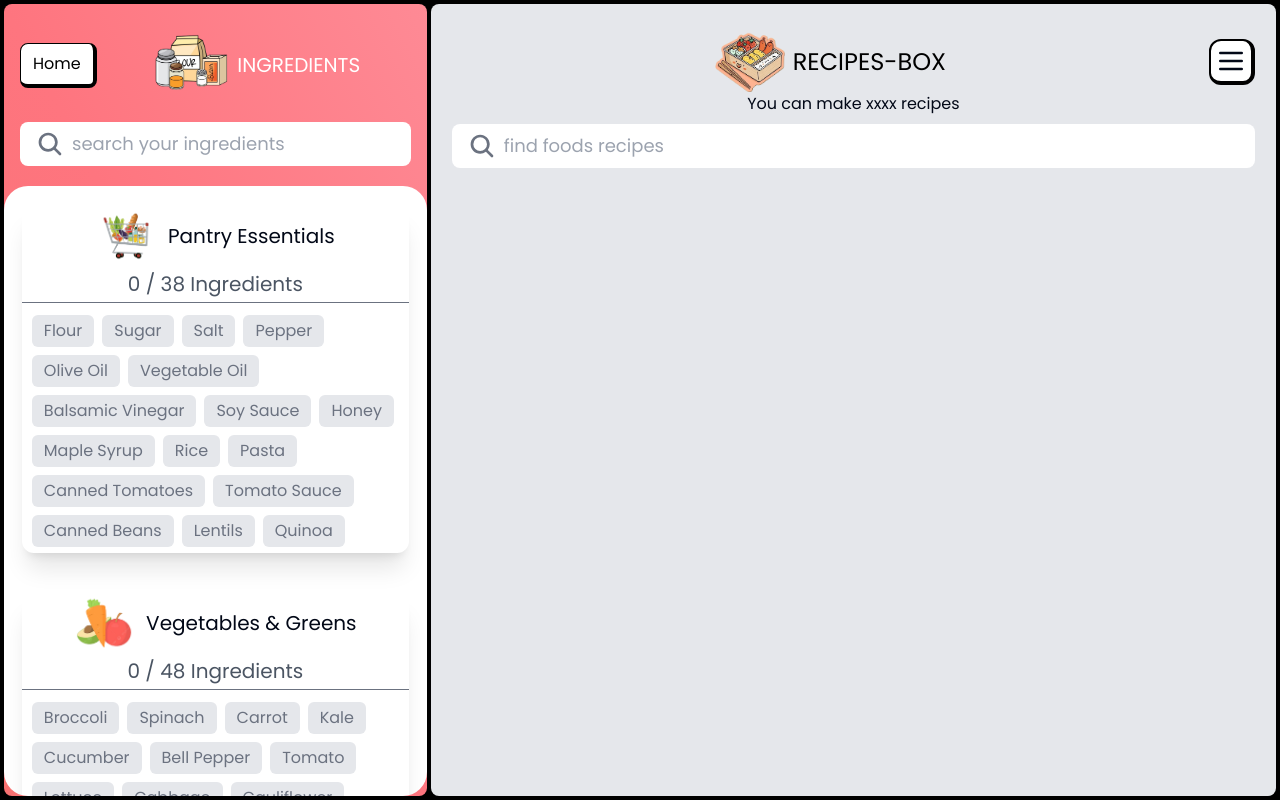
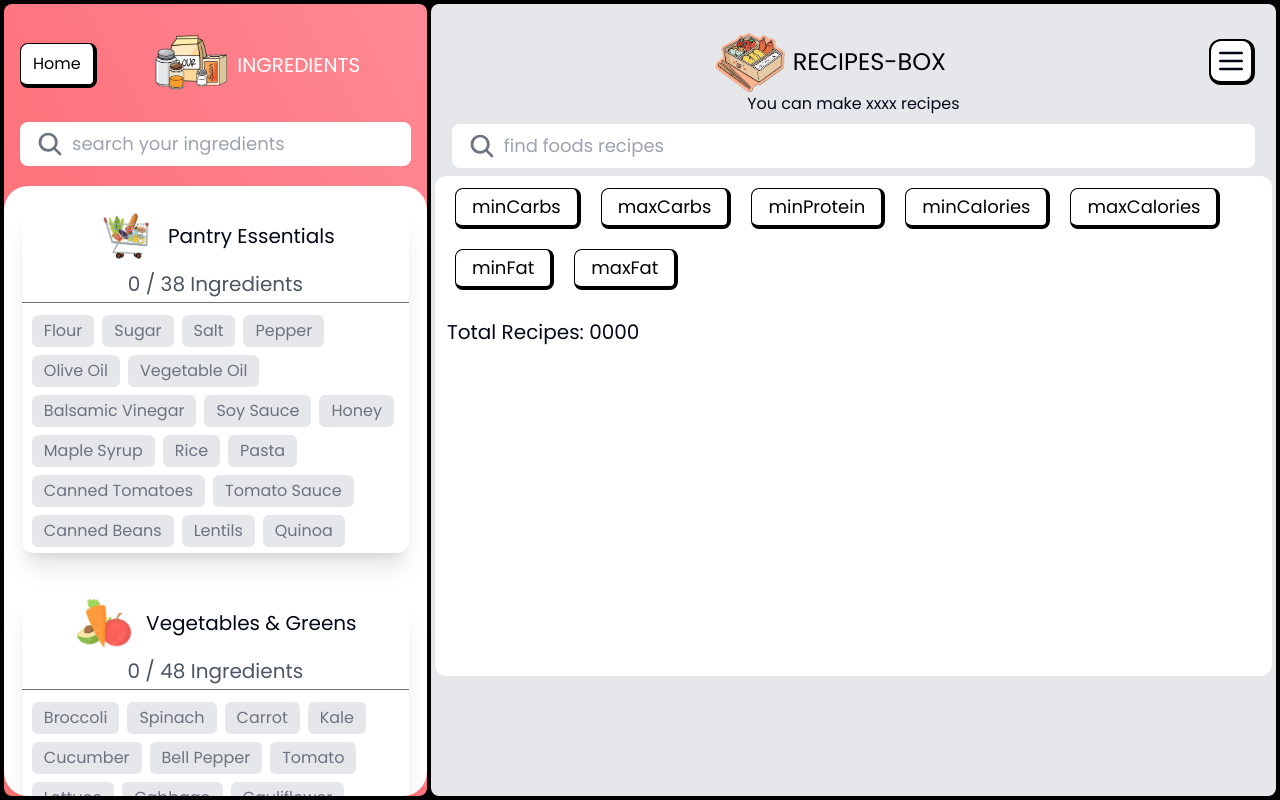
Before and after one commit to lyyhourr/recipe-box, a Next.js app: page /cook in a window 1280 px wide. Built offline with nearby package versions, Linux system fonts and the light colour scheme.

Commit message:
updated recipes page

```diff
--- a/components/Button.tsx
+++ b/components/Button.tsx
@@ -4,7 +4,7 @@ import { FaArrowRight } from "react-icons/fa6";
 
 type ButtonPropsTypes = {
   children: React.ReactNode;
-  size?: "sm" | "md" | "lg" | "xl";
+  size?: "xs" | "sm" | "md" | "lg" | "xl";
   bgColor?: "gradient-blue" | "white";
   radius?: "sm" | "md" | "lg" | "xl" | "full";
   showArrow?: boolean;
@@ -13,6 +13,7 @@ type ButtonPropsTypes = {
   uppercase?: boolean;
   className?: string;
   onClick?: () => void;
+
 };
 
 export default function Button(props: ButtonPropsTypes) {
@@ -27,6 +28,8 @@ export default function Button(props: ButtonPropsTypes) {
           "rounded-lg": props.radius === "lg",
           "rounded-xl": props.radius === "xl",
           "rounded-full": props.radius === "full",
+          "p-1 sm:p-2 lg:px-4 lg:py-1 text-sm sm:text-lg gap-1":
+            props.size === "xs",
           "p-1 sm:p-2 lg:px-3 lg:py-2 text-base sm:text-lg lg:text-xl gap-1":
             props.size === "sm",
           "px-2 py-1 sm:px-4 sm:py-2 lg:px-4 lg:py-3 text-xl lg:text-2xl gap-1 lg:gap-2":
--- a/components/PopularRecipe.tsx
+++ b/components/PopularRecipe.tsx
@@ -42,7 +42,7 @@ const PopularFoods = [{
 
 export default function PopularRecipe() {
 
-    const [slides,setSlides] = useState(1)
+    const [slides, setSlides] = useState(1)
 
     const setSlidesPerview = () => {
         setSlides(
@@ -61,7 +61,7 @@ export default function PopularRecipe() {
 
     return (
         <Swiper
-        modules={[Navigation,Autoplay]}
+            modules={[Navigation, Autoplay]}
             navigation
             autoplay
             loop
@@ -70,15 +70,18 @@ export default function PopularRecipe() {
             className="w-[80%]">
             {
                 PopularFoods.map(food => (
-                    <SwiperSlide  key={food.img} className='flex items-center justify-center py-3'>
+                    <SwiperSlide key={food.img} className='flex items-center justify-center py-3'>
                         <div className='border-2 border-black rounded-lg border-r-4 border-b-4 bg-white p-2'>
+                            <div className='flex justify-center'>
+
                                 <Image
                                     alt=""
                                     width={10000}
                                     height={100000}
-                                className="border-2 border-black rounded-lg"
+                                    className="border-2 border-black rounded-lg bg-cover  h-[250px]  lg:h-[300px] xl:h-[400px]"
                                     src={food.img}
                                 />
+                            </div>
                             <div className="flex flex-col gap-1">
                                 <h1 className="text-lg md:text-2xl md:min-h-[70px] font-semibold">{food.name}</h1>
                                 <div className="flex lg:items-center justify-between lg:flex-row flex-col text-xs">
--- a/components/pages/PageCook/RecipePage.tsx
+++ b/components/pages/PageCook/RecipePage.tsx
@@ -1,18 +1,27 @@
+"use client"
 import Link from 'next/link'
-import React from 'react'
+import React, { useEffect, useState } from 'react'
 import Button from '../../Button'
 import { IoSearch } from 'react-icons/io5'
 import Image from 'next/image'
 import Menu from '../../Menu'
+import { cn } from '@/lib/utils'
 
 interface RecipePageProps {
   setSwitchSearch: React.Dispatch<React.SetStateAction<boolean>>
 }
 
+const options = ["minCarbs", "maxCarbs", "minProtein", "minCalories", "maxCalories", "minFat", "maxFat", "minCholesterol", "maxCholesterol", , "minVitaminC", "maxVitaminC", "minVitaminD", "maxVitaminD", "minIron", "maxIron"]
+
 export default function RecipePage(props: RecipePageProps) {
+  const [selectedOption, setSelectedOption] = useState("")
+  function handleSelectedOption(name: string) {
+    setSelectedOption(name)
+  }
+
   return (
-    <div className="w-[95%] mx-auto mt-7 ">
-      <div className="flex items-center justify-between   rounded-lg">
+    <div className="w-full  mt-7 ">
+      <div className="flex w-[95%] mx-auto items-center justify-between   rounded-lg">
         <div className='hidden lg:block'>
 
         </div>
@@ -36,7 +45,7 @@ export default function RecipePage(props: RecipePageProps) {
         <Menu />
       </div>
       <p className="text-center">You can make xxxx recipes</p>
-      <div className="bg-white w-full flex pl-4 py-2 items-center gap-2 my-2     rounded-lg ">
+      <div className="bg-white  w-[95%] mx-auto flex pl-4 py-2 items-center gap-2 my-2     rounded-lg ">
         <IoSearch className="w-7 h-7 text-gray-500" />
         <input
           type="text"
@@ -45,6 +54,30 @@ export default function RecipePage(props: RecipePageProps) {
         />
       </div>
 
-    </div>
+      <div className='bg-white rounded-xl w-[99%] mx-auto h-[500px]'>
+
+
+        <div className='flex items-center gap-5 pt-3 px-5  flex-wrap mb-2  pb-5'>
+          {
+            options.slice(0, 7).map((opt, i) => (
+              <div key={i}>
+                <Button className={cn(selectedOption === opt ? "text-white bg-green-500" : "text-black bg-white")} size='xs'
+                  onClick={() => handleSelectedOption(`${opt}`)}>{opt}</Button>
+              </div>
+            ))
+          }
+        </div>
+        <p className='text-xl pl-3'>Total Recipes: 0000</p>
+
+        {/* <div className='flex justify-between items-center'>
+          <div></div>
+          <div></div>
+          <div></div>
+        </div> */}
+
+      </div>
+
+
+    </div >
   )
 }
```
Lines whose indentation alone changed are shown as unchanged.
